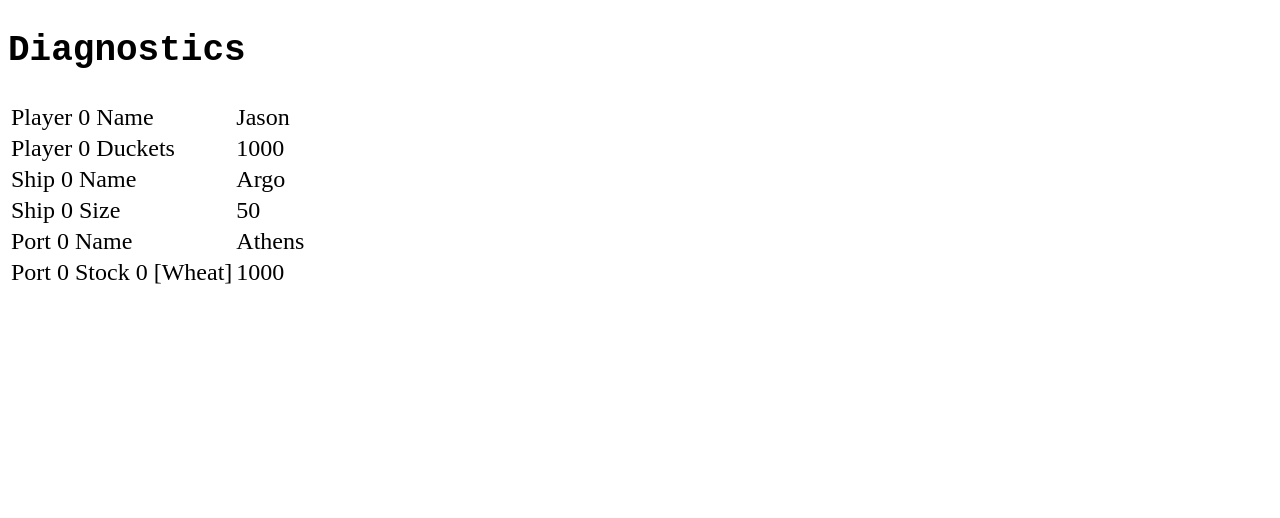
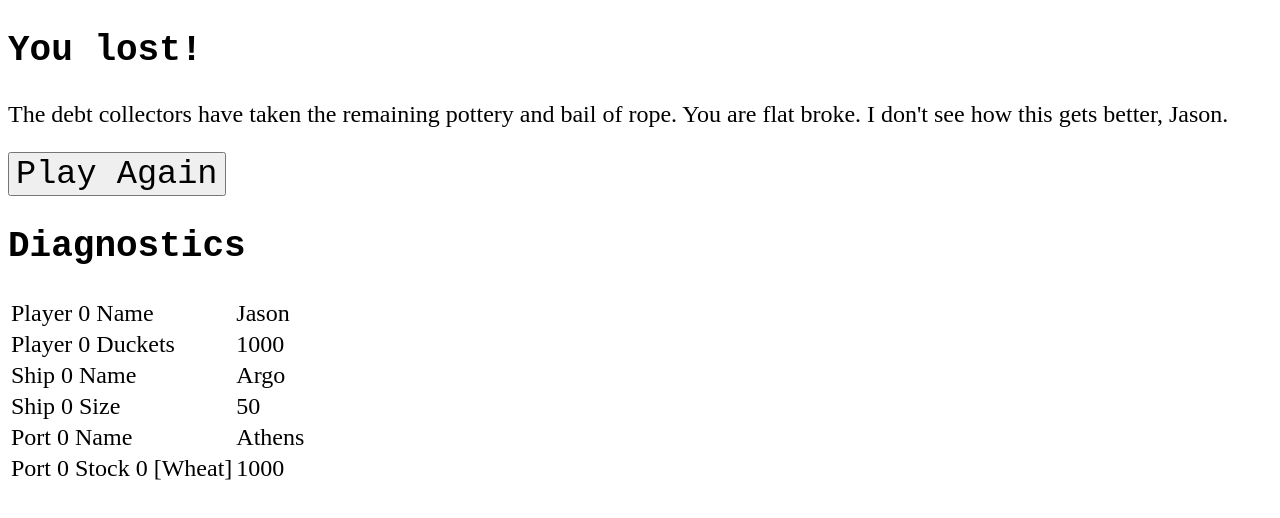
Before and after one commit to spycebot/athenian-trader, an Angular app: page /lose in a window 1280 px wide. Before the commit this address led to /. Shown: the top 518 px of the page. Built offline with nearby package versions, Linux system fonts and the light colour scheme.

Commit message:
Add WinComponent and LoseComponent.

```diff
--- a/src/app/how-to.component.ts
+++ b/src/app/how-to.component.ts
@@ -12,14 +12,13 @@ import { PlayerService }			from './player.service';
 		  <h2>How To Play</h2>
 		  <p>The goal is simple, make a lot of money. In your case, we'll start off easy and say one million duckets would make and <em>okay</em> retirement. How we make money even simpler: buy low and sell high. It's not trigonometry! However, its not all that you'd think. Luck plays a part, and life on the open water -- how shall we say? -- has it's <em>ups</em>, and <em>downs!</em></p>
 		  <p>You begin the game in your home port of Athens, with {{players[0].duckets}} duckets in cash, a small ship, and a load of wheat. Sail from port to port, buying commodities where they are cheap and selling them where they are expensive.</p>
-		  <input type="button" value="Next" routerLink="/new-game" />
+		  <input type="button" value="New Game" routerLink="/new-game" />
 		</div>
 	`,
 	providers: [ PlayerService ]
 })
 
 export class HowToComponent {
-	//@Input() player: Player;
   	players: Player[];
 	constructor(
 		private playerService: PlayerService
--- /dev/null
+++ b/src/app/lose.component.ts
@@ -0,0 +1,33 @@
+import { Component, OnInit } 		from '@angular/core';
+import { ActivatedRoute, Params }	from '@angular/router';
+import { Location }					from '@angular/common';
+import { Player } 					from './player';
+import { PlayerService }			from './player.service';
+
+@Component({
+	selector: 'lose',
+	template: `
+
+		<div>
+		  <h2>You lost!</h2>
+		  <p>The debt collectors have taken the remaining pottery and bail of rope. You are flat broke. I don't see how this gets better, {{players[0].name}}.</p>
+		  <input type="button" value="Play Again" routerLink="/new-game" />
+		</div>
+	`,
+	providers: [ PlayerService ]
+})
+
+export class LoseComponent {
+  	players: Player[];
+	constructor(
+		private playerService: PlayerService
+	) { }
+
+	/* getPlayer(): void {
+		this.player = this.playerService.getPlayer();
+	} */
+
+	ngOnInit(): void {
+		this.players = this.playerService.getPlayers();
+	}
+}
--- a/src/app/new-game.component.ts
+++ b/src/app/new-game.component.ts
@@ -22,14 +22,13 @@ import { ShipService }				from './ship.service';
 					<td><input [(ngModel)]="ships[0].name" placeholder="Ship Name"></td>
 				</tr>
 			</table>
-		  	<input type="button" value="Next" routerLink="/new-game" />
+		  	<input type="button" value="Next" routerLink="/win" />
 		</div>
 	`,
 	providers: [ PlayerService ]
 })
 
 export class NewGameComponent {
-	//@Input() player: Player;
   	players: Player[];
   	ships: Ship[];
 	constructor(
--- a/src/app/splash.component.ts
+++ b/src/app/splash.component.ts
@@ -13,7 +13,7 @@ import { Location }					from '@angular/common';
 		  <img src="assets/atFallback.jpg" alt="Constantine Volanakis"/>
 		<!-- /object -->
 		  <p id="builtBy">Built by Shannon Ware in Ireland.</p>
-		  <input type="button" value="Start" />
+		  <input type="button" value="New Game" routerLink="/new-game" />
 		  <input type="button" value="How To" routerLink="/how-to" />
 		</div>
 	`,
--- /dev/null
+++ b/src/app/win.component.ts
@@ -0,0 +1,33 @@
+import { Component, OnInit } 		from '@angular/core';
+import { ActivatedRoute, Params }	from '@angular/router';
+import { Location }					from '@angular/common';
+import { Player } 					from './player';
+import { PlayerService }			from './player.service';
+
+@Component({
+	selector: 'win',
+	template: `
+
+		<div>
+		  <h2>You have won!</h2>
+		  <p>Congratulations my friend. You have enough money to retire in style. You will enjoy life with your fortune of {{players[0].duckets}} duckets, recouning your glory days.</p>
+		  <input type="button" value="Play Again" routerLink="/new-game" />
+		</div>
+	`,
+	providers: [ PlayerService ]
+})
+
+export class WinComponent {
+  	players: Player[];
+	constructor(
+		private playerService: PlayerService
+	) { }
+
+	/* getPlayer(): void {
+		this.player = this.playerService.getPlayer();
+	} */
+
+	ngOnInit(): void {
+		this.players = this.playerService.getPlayers();
+	}
+}
```
Also changed, not shown: src/app/app-routing.module.ts (+5 -2 lines), src/app/app.module.ts (+8 -4 lines).
